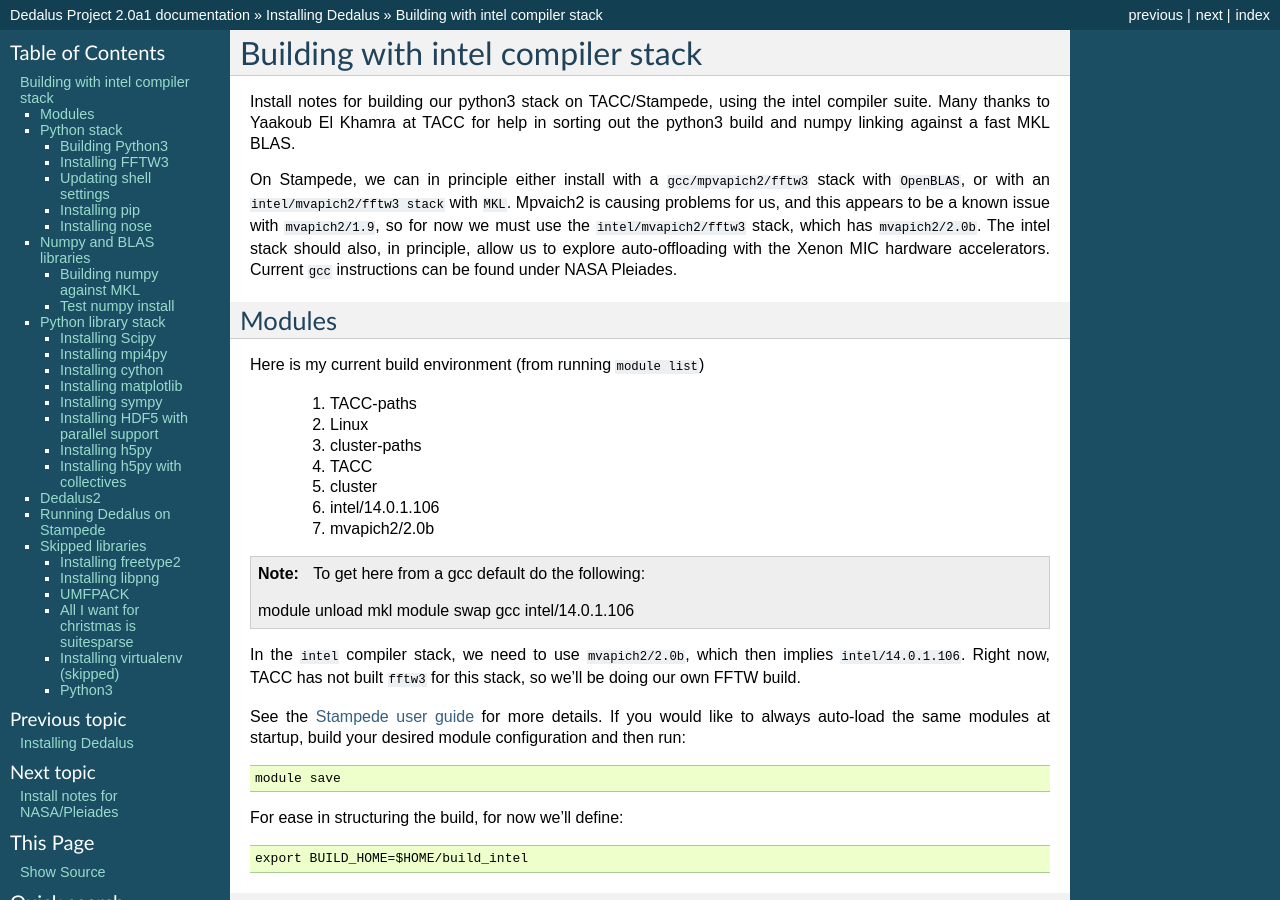
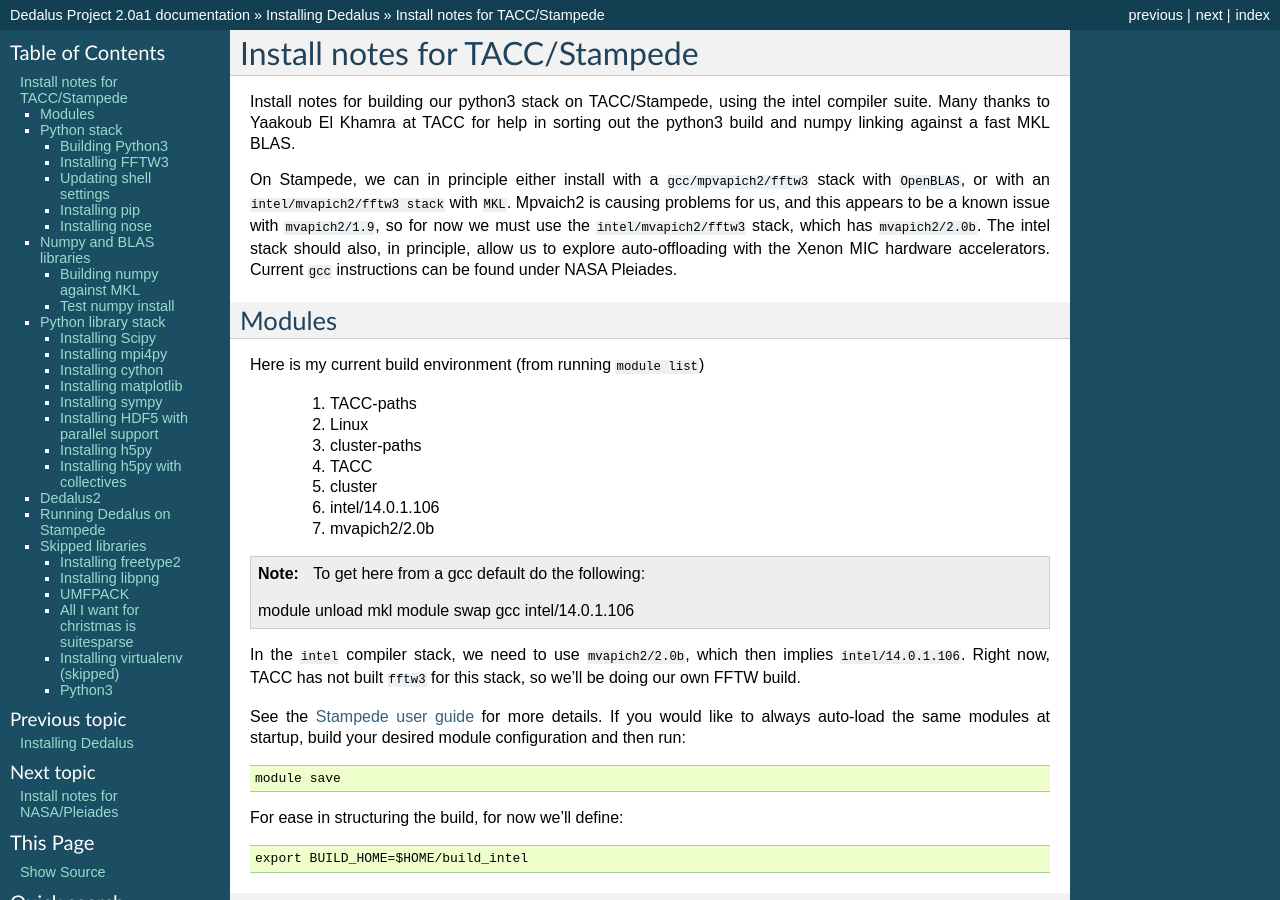
Before and after one commit to enlighter/dedalus, a Sphinx documentation site: the page built from docs/machines/stampede/stampede.rst, in a window 1280 px wide and 900 px high. Built offline with Sphinx 7.4.7, drawn with Linux system fonts in a browser that asks for light colours; formulas are drawn with MathJax 3; pages that are not in the unit, such as notebooks, are missing from menus; some of the changed text lies outside the part shown.

Commit message:
Labelling update.

```diff
--- a/docs/machines/stampede/stampede.rst
+++ b/docs/machines/stampede/stampede.rst
@@ -1,4 +1,4 @@
-Building with intel compiler stack
+Install notes for TACC/Stampede
 ***************************************************************************
 Install notes for building our python3 stack on TACC/Stampede, using the intel compiler suite.
 Many thanks to Yaakoub El Khamra at TACC for help in sorting out the
```
